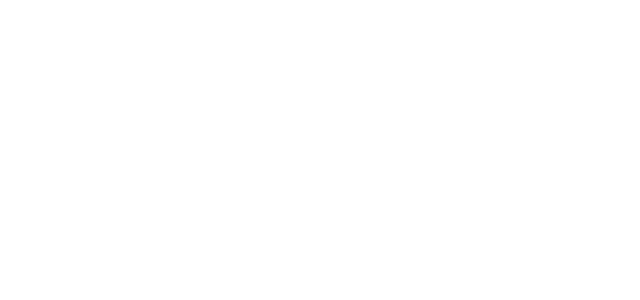
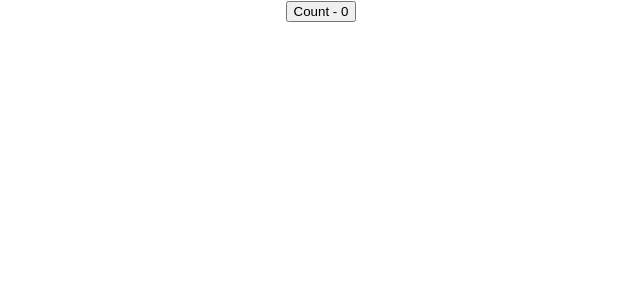
Before and after one commit to Annie-Huang/react-hooks-tutorial, a React (Create React App) app in the folder custom-hooks/: page / in a window 1280 px wide. Shown: the top 300 px of the page, without its empty margins (319-959 px from the left). Built offline with nearby package versions, Linux system fonts and the light colour scheme.

Commit message:
Create a DocTitleOne.js component to change document title according to the button clicked

```diff
--- a/custom-hooks/src/App.js
+++ b/custom-hooks/src/App.js
@@ -1,12 +1,13 @@
 import React from 'react';
 import './App.css';
+import DocTitleOne from "./components/DocTitleOne";
 
 function App() {
-  return (
-    <div className="App">
-
-    </div>
-  );
+    return (
+        <div className="App">
+            <DocTitleOne />
+        </div>
+    );
 }
 
 export default App;
--- /dev/null
+++ b/custom-hooks/src/components/DocTitleOne.js
@@ -0,0 +1,18 @@
+import React, {useState, useEffect} from 'react';
+
+const DocTitleOne = () => {
+    const [count, setCount] = useState(0);
+
+    // Updating the document title is a side effect so the code goes within the useEffect hook.
+    useEffect(() => {
+        document.title = `Count ${count}`;
+    }, [count]);
+
+    return (
+        <div>
+            <button onClick={() => setCount(count + 1)}>Count - {count}</button>
+        </div>
+    );
+};
+
+export default DocTitleOne;
```
